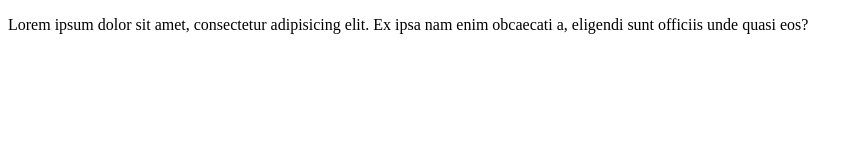
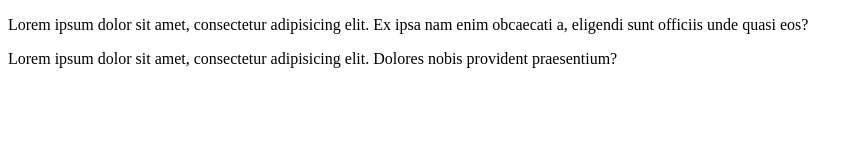
Before and after one commit to clefcodex/git-one, a plain HTML site: page index.html in a window 1280 px wide. Shown: the whole page, without its empty margins (0-863 px from the left). Drawn offline with Linux system fonts and the light colour scheme.

Commit message:
Add footer to index.html

```diff
--- a/index.html
+++ b/index.html
@@ -6,5 +6,9 @@
 </head>
 <body>
 	<p>Lorem ipsum dolor sit amet, consectetur adipisicing elit. Ex ipsa nam enim obcaecati a, eligendi sunt officiis unde quasi eos?</p>
+
+	<footer>
+		Lorem ipsum dolor sit amet, consectetur adipisicing elit. Dolores nobis provident praesentium?
+	</footer>
 </body>
 </html>
```
